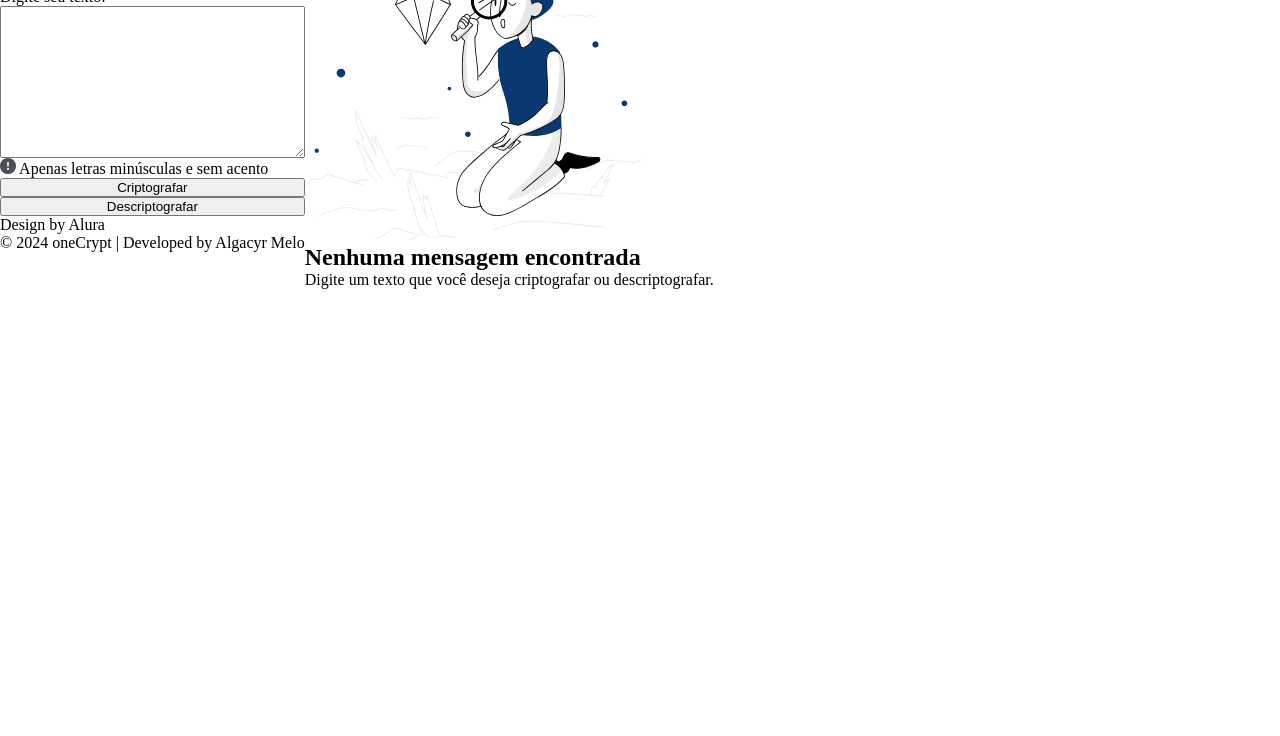
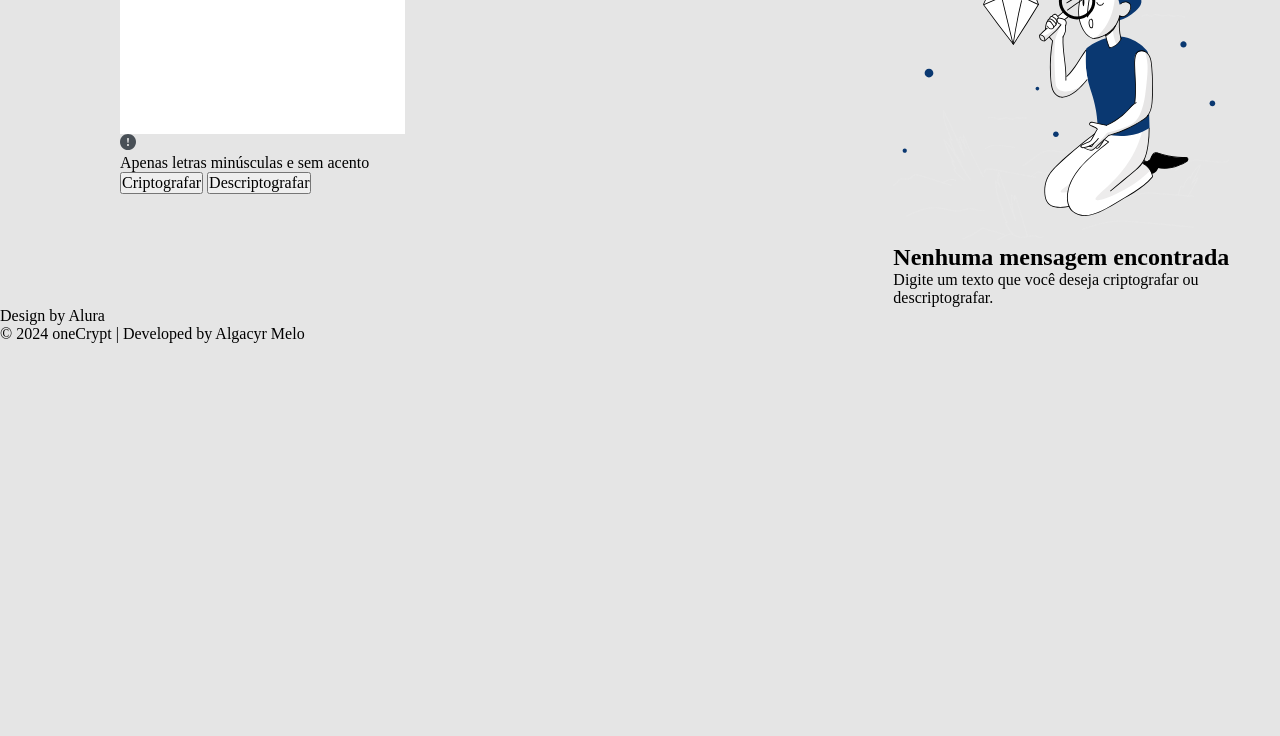
Before and after one commit to algacyr-melo/oneCrypt, a plain HTML site: page index.html in a window 1280 px wide. Shown: the part 64-800 px from the top of the page. Drawn offline with Linux system fonts and the light colour scheme.

Commit message:
style: applying first styles

```diff
--- a/index.html
+++ b/index.html
@@ -9,13 +9,12 @@
 	<link rel="stylesheet" href="styles/style.css">
 </head>
 <body>
-
-	<div class="input-container">
-		<header class="container__logo-wrapper">
-			<img src="images/alura-logo.svg" alt="Logo da ALura">
+	<main class="main-content">
+		<header class="main-content__logo-wrapper">
+			<img src="images/alura-logo.svg" alt="Logo da Alura">
 		</header>
-
-		<form class="container__form">
+		<div class="main-content__input-area">
+			<form class="form">
 				<label for="text-input">Digite seu texto:</label>
 				<textarea
 					class="form__input"
@@ -27,31 +26,26 @@
 				></textarea>
 			</form>
 
-		<div class="container__hint">
-			<p class="container__hint">
+			<div class="input-hint">
 				<img
 					src="images/exclamation-circle.svg"
 					alt="Sinal de exclamação"
 				>
+				<p class="input-hint__text">
 					Apenas letras minúsculas e sem acento
 				</p>
 			</div>
 
-		<div class="container__buttons">
+			<div class="buttons">
 				<button type="button" id="encrypt-btn">Criptografar</button>
 				<button type="button" id="decrypt-btn">Descriptografar</button>
 			</div>
-
-		<footer>
-			<p>Design by Alura</p>
-			<p>&copy; 2024 oneCrypt | Developed by Algacyr Melo</p>
-		</footer>
 		</div>
 
-	<aside class="output-container">
+		<aside class="main-content__output-area">
 			<p id="text-output"></p>
 			<div id="output-overlay">
-			<div class="output-container__image-wrapper">
+				<div class="output-area__image-wrapper">
 					<img
 						src="images/output-bg.svg"
 						alt="Pessoa observando diamante com uma lupa"
@@ -63,6 +57,12 @@
 				</p>
 			</div>
 		</aside>
+	</main>
+
+	<footer>
+		<p>Design by Alura</p>
+		<p>&copy; 2024 oneCrypt | Developed by Algacyr Melo</p>
+	</footer>
 
 	<script src="main.js"></script>
 </body>
--- a/styles/reset.css
+++ b/styles/reset.css
@@ -4,12 +4,15 @@
 	padding: 0;
 }
 
-textarea,
-button {
-	width: 100%;
+textarea {
+	border: none;
+	resize: none;
 }
 
+button,
+input,
+select,
 textarea {
-	display: block;
-	overflow: auto;
+  font-family: inherit;
+  font-size: 100%;
 }
--- a/styles/style.css
+++ b/styles/style.css
@@ -1,3 +1,20 @@
 body {
+	background-color: #E5E5E5;
+	height: 100vh;
+}
+
+textarea {
+	display: block;
+}
+
+.main-content {
 	display: flex;
 }
+
+.main-content__input-area {
+	flex: 2;
+}
+
+.main-content__output-area {
+	flex: 1;
+}
```
Lines whose indentation alone changed are shown as unchanged.
